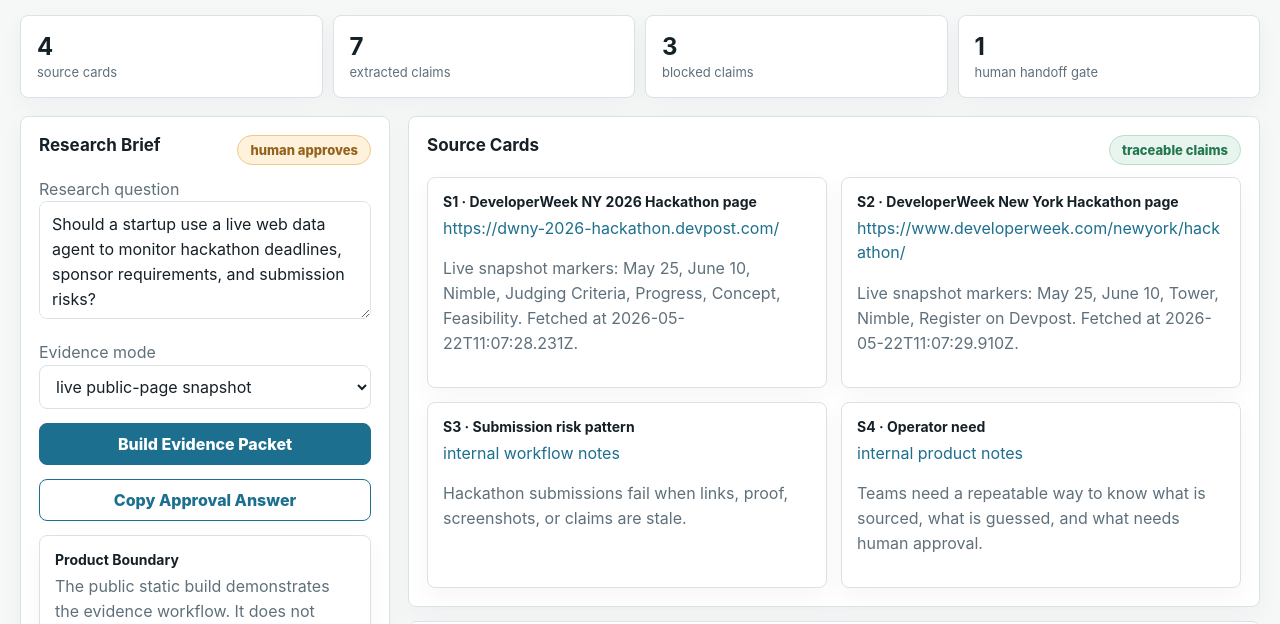
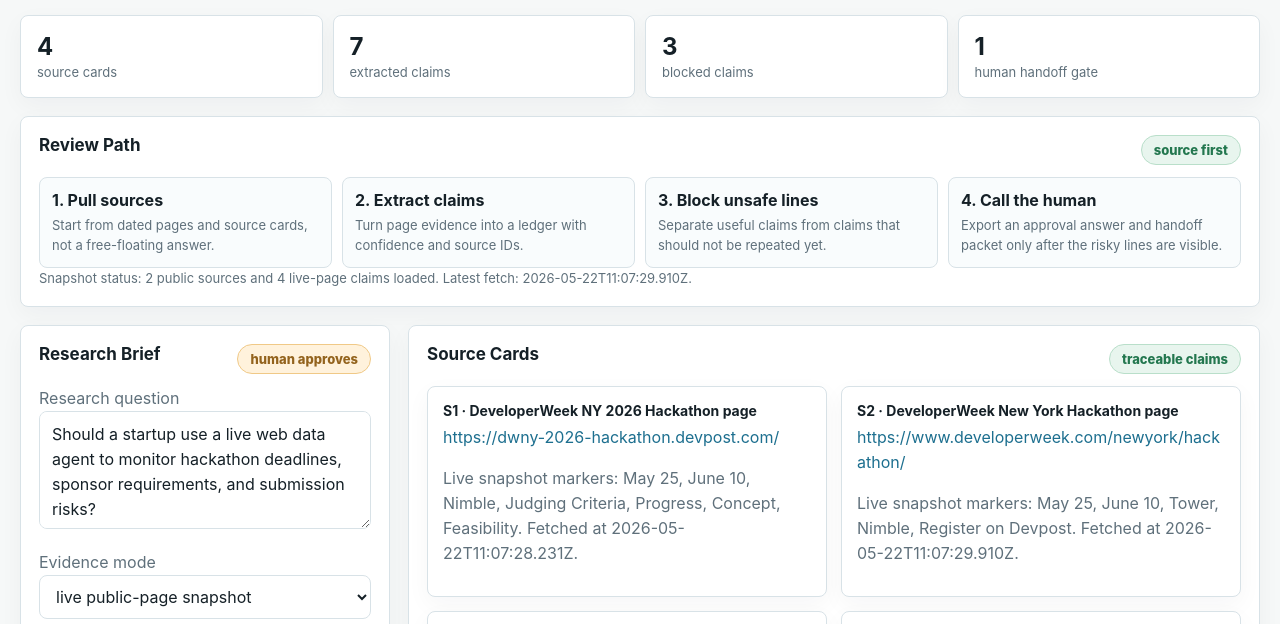
Before and after one commit to daideguchi/live-web-evidence-agent, a website: page index.html in a window 1280 px wide. Shown: the part 134-758 px from the top of the page. Drawn offline with Linux system fonts and the light colour scheme.

Commit message:
Add evidence review path

```diff
--- a/index.html
+++ b/index.html
@@ -79,6 +79,35 @@
       grid-template-columns: repeat(4, 1fr);
       gap: 10px;
     }
+    .review-path {
+      grid-column: 1 / -1;
+    }
+    .flow {
+      display: grid;
+      grid-template-columns: repeat(4, 1fr);
+      gap: 10px;
+    }
+    .flow-step {
+      border: 1px solid var(--line);
+      border-radius: 8px;
+      padding: 12px;
+      background: #f9fcfd;
+    }
+    .flow-step strong {
+      display: block;
+      color: var(--ink);
+      margin-bottom: 4px;
+    }
+    .flow-step span {
+      color: var(--muted);
+      line-height: 1.45;
+      font-size: 13px;
+    }
+    .snapshot-note {
+      color: var(--muted);
+      margin: 0;
+      font-size: 13px;
+    }
     .metric, .panel, .card {
       border: 1px solid var(--line);
       background: var(--surface);
@@ -146,7 +175,7 @@
     }
     @media (max-width: 960px) {
       header { flex-direction: column; }
-      main, .hero, .grid-2, .grid-3, .handoff-grid, .handoff-actions { grid-template-columns: 1fr; }
+      main, .hero, .flow, .grid-2, .grid-3, .handoff-grid, .handoff-actions { grid-template-columns: 1fr; }
     }
   </style>
 </head>
@@ -165,6 +194,20 @@
       <div class="metric"><strong id="claimMetric">6</strong><span>extracted claims</span></div>
       <div class="metric"><strong id="blockedMetric">3</strong><span>blocked claims</span></div>
       <div class="metric"><strong id="handoffMetric">1</strong><span>human handoff gate</span></div>
+    </section>
+
+    <section class="panel review-path" aria-label="judge review path">
+      <div class="panel-title">
+        <h2>Review Path</h2>
+        <span class="pill good">source first</span>
+      </div>
+      <div class="flow">
+        <div class="flow-step"><strong>1. Pull sources</strong><span>Start from dated pages and source cards, not a free-floating answer.</span></div>
+        <div class="flow-step"><strong>2. Extract claims</strong><span>Turn page evidence into a ledger with confidence and source IDs.</span></div>
+        <div class="flow-step"><strong>3. Block unsafe lines</strong><span>Separate useful claims from claims that should not be repeated yet.</span></div>
+        <div class="flow-step"><strong>4. Call the human</strong><span>Export an approval answer and handoff packet only after the risky lines are visible.</span></div>
+      </div>
+      <p class="snapshot-note" id="snapshotStatus">Snapshot status: loading public evidence snapshot.</p>
     </section>
 
     <aside class="panel">
@@ -405,6 +448,7 @@
 
       $('blockedList').innerHTML = packet.blocked.map((item) => `<div class="card"><p>${escapeHtml(item)}</p></div>`).join('');
       $('followUpList').innerHTML = packet.followUps.map((item) => `<div class="card"><p>${escapeHtml(item)}</p></div>`).join('');
+      $('snapshotStatus').textContent = snapshotStatus(evidenceSnapshot);
       const prompt = handoffPrompt(packet);
       $('handoffPrompt').textContent = prompt;
       $('handoffList').innerHTML = handoffSummary(packet).map((item) => `<li>${escapeHtml(item)}</li>`).join('');
@@ -435,6 +479,20 @@ ${packet.followUps.map((item) => `- ${item}`).join('\n')}`;
         return 'No human voice handoff is needed. All claims are ready for approval review.';
       }
       return `I found ${packet.blocked.length} claims that should not be repeated yet. Please review the blocked claims, refresh the sources if needed, and approve the final answer before it is shared.`;
+    }
+
+    function snapshotStatus(snapshot) {
+      if (!snapshot || !Array.isArray(snapshot.sources)) {
+        return 'Snapshot status: using bundled sample evidence. Refresh sources before final submission.';
+      }
+      const fetched = snapshot.sources
+        .map((source) => source.fetched_at)
+        .filter(Boolean)
+        .sort()
+        .at(-1);
+      const count = snapshot.sources.length;
+      const claimCount = Array.isArray(snapshot.claims) ? snapshot.claims.length : 0;
+      return `Snapshot status: ${count} public sources and ${claimCount} live-page claims loaded. Latest fetch: ${fetched || 'unknown'}.`;
     }
 
     function handoffSummary(packet) {
--- a/scripts/verify_app.mjs
+++ b/scripts/verify_app.mjs
@@ -45,10 +45,14 @@ const rows = await page.locator('#claimTable tbody tr').count();
 const blocked = await page.locator('#blockedList .card').count();
 const handoffItems = await page.locator('#handoffList li').count();
 const answer = await page.locator('#answer').textContent();
+const body = await page.locator('body').textContent();
 
 if (rows < 6) throw new Error(`expected at least 6 claim rows, got ${rows}`);
 if (blocked < 3) throw new Error(`expected at least 3 blocked claims, got ${blocked}`);
 if (handoffItems < 5) throw new Error(`expected handoff resume packet, got ${handoffItems}`);
+if (!body.includes('Review Path') || !body.includes('Snapshot status:')) {
+  throw new Error('missing review path or snapshot status');
+}
 if (!answer.includes('Approved claims') || !answer.includes('Blocked claims')) {
   throw new Error('missing answer sections');
 }
@@ -64,4 +68,5 @@ console.log('live_web_evidence_agent_app_verify_ok');
 console.log(`claim_rows=${rows}`);
 console.log(`blocked_claims=${blocked}`);
 console.log(`handoff_items=${handoffItems}`);
+console.log('review_path_ok');
 console.log('screenshot=media/live-web-evidence-agent-full.png');
```
Also changed, not shown: SUBMISSION_PACKAGE.md (+12 -0 lines), README.md, media/live-web-evidence-agent-full.png.
